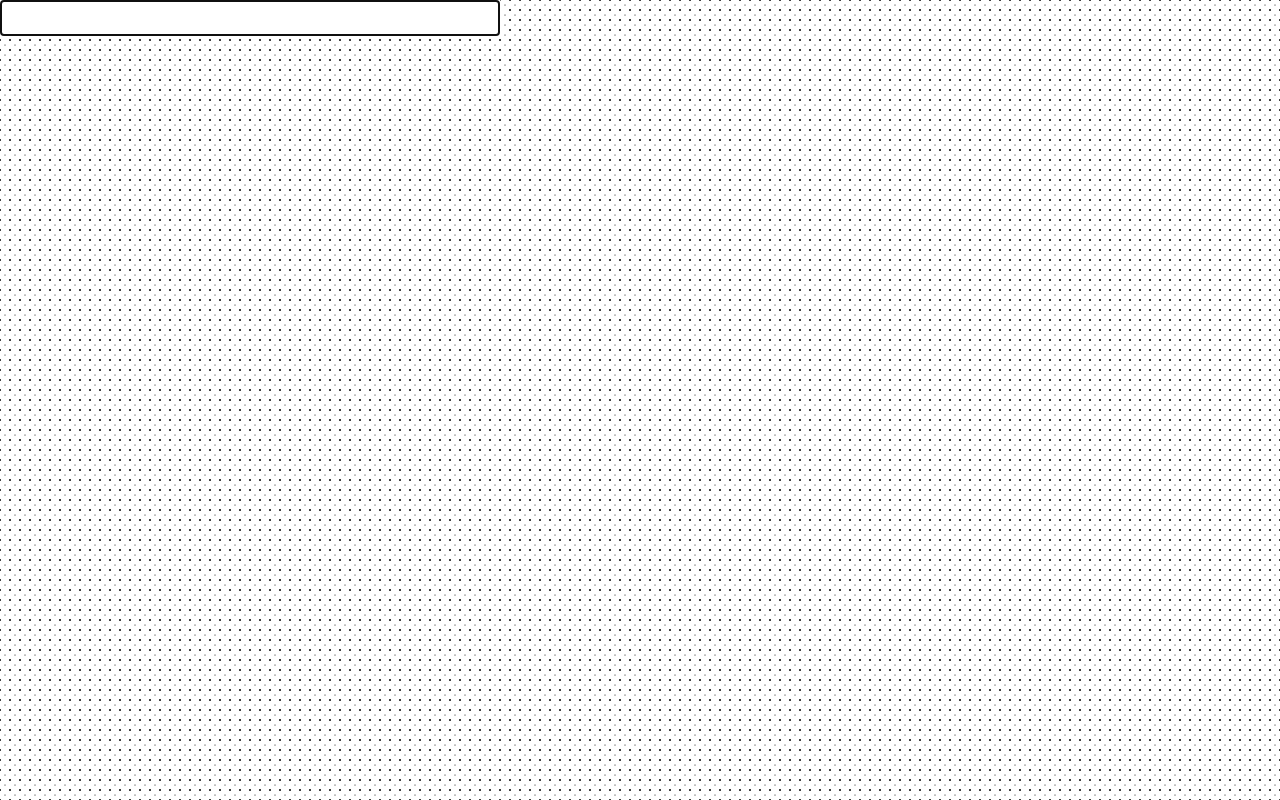
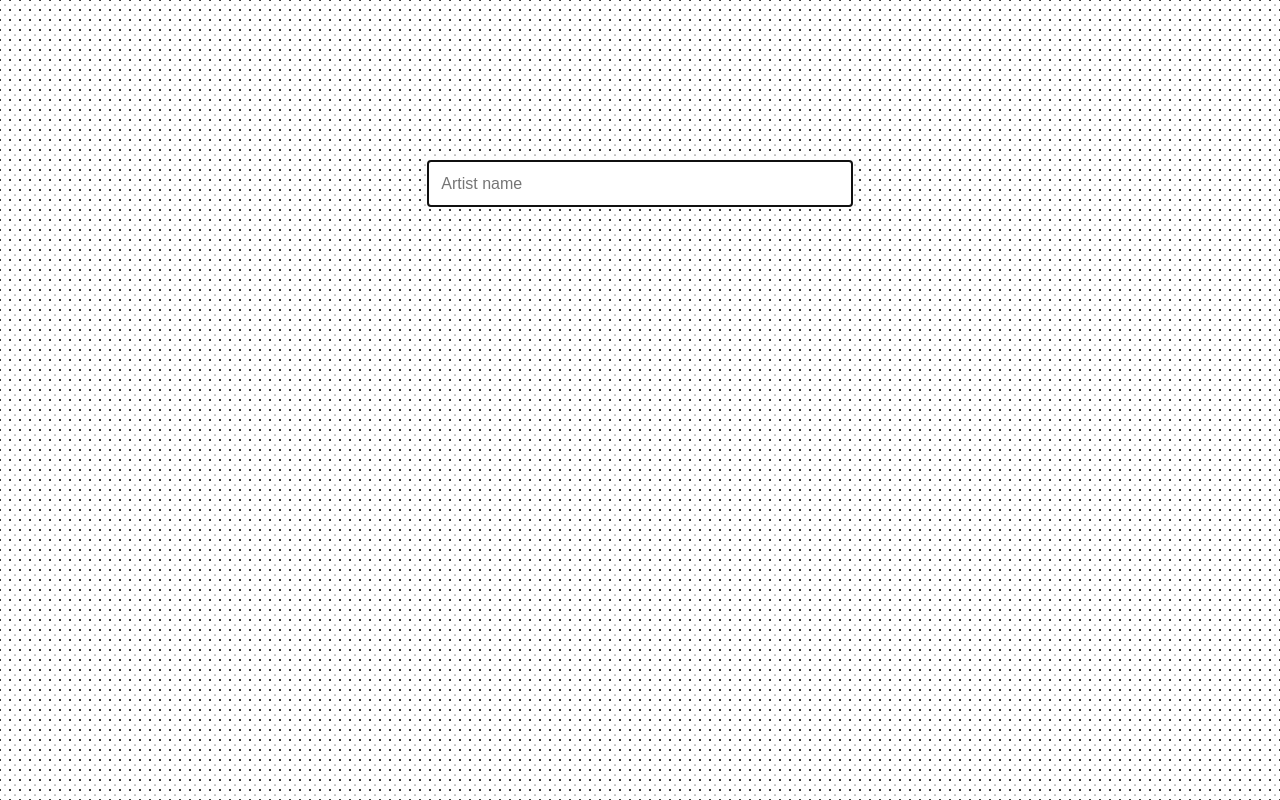
Before and after one commit to disposableraft/the-curator-webapp, a Next.js app: page / in a window 1280 px wide. Built offline with nearby package versions, Linux system fonts and the light colour scheme.

Commit message:
Styling 💅

```diff
--- a/components/autocomplete.tsx
+++ b/components/autocomplete.tsx
@@ -4,7 +4,7 @@ import style from "../styles/AutoComplete.module.css";
 interface AutoCompleteProps {
   allSuggestions: string[];
   onSubmitCallback: (value: string | null) => void;
-  className?: string;
+  placeholder: string;
 }
 
 interface SearchSuggestion {
@@ -15,6 +15,7 @@ interface SearchSuggestion {
 const AutoComplete: React.FC<AutoCompleteProps> = ({
   allSuggestions,
   onSubmitCallback,
+  placeholder,
   ...props
 }) => {
   const [name, setName] = useState<string>("");
@@ -70,13 +71,14 @@ const AutoComplete: React.FC<AutoCompleteProps> = ({
   };
 
   return (
-    <div>
+    <div className={style.autocomplete}>
       <form
         onSubmit={(e) => e.preventDefault()}
         data-testid="autocomplete-artist"
       >
         <input
           className={style.textbox}
+          placeholder={placeholder}
           autoComplete="off"
           autoFocus
           name="artistName"
--- a/pages/index.tsx
+++ b/pages/index.tsx
@@ -52,7 +52,7 @@ const Home: React.FC = () => {
               name="reset"
               title="Reset"
             >
-              X
+              ↺
             </button>
             <button
               onClick={() => toggleModal(!isModalVisible)}
@@ -65,9 +65,9 @@ const Home: React.FC = () => {
           </div>
         )}
         {collection.length > 0 || (
-          <main>
+          <main className={style.autocompleteWrapper}>
             <AutoComplete
-              className={style.autocomplete}
+              placeholder="Artist name"
               onSubmitCallback={(value) => onSubmit(value)}
               allSuggestions={names}
             />
--- a/styles/Autocomplete.module.css
+++ b/styles/Autocomplete.module.css
@@ -1,8 +1,12 @@
+.autocomplete {
+  width: 100%;
+  grid-column-start: 2;
+}
+
 .textbox {
   border: 1px solid #999;
-  padding: 0.5rem;
+  padding: 0.85rem;
   width: 100%;
-  max-width: 500px;
 }
 
 .suggestions {
@@ -10,10 +14,17 @@
   border-top-width: 0;
   list-style: none;
   margin-top: 0;
-  max-height: 143px;
+  max-height: 33vh;
   overflow-y: auto;
   padding-left: 0;
-  width: calc(300px + 1rem);
+  width: 100%;
+  background-color: white;
+}
+
+.suggestion,
+.activeSuggestion,
+.suggestion:hover {
+  padding: 0.85rem;
 }
 
 .activeSuggestion,
--- a/styles/Card.module.css
+++ b/styles/Card.module.css
@@ -6,7 +6,7 @@
 
 .text {
   opacity: 0;
-  margin-top: 20%;
+  margin-top: calc(20% + 1.125rem);
   font-size: 2.25rem;
   text-align: center;
 }
@@ -27,6 +27,9 @@
   .card {
     flex-basis: fit-content;
   }
+  .text {
+    margin-top: 20%;
+  }
 }
 
 @media (max-width: 720px) {
--- a/styles/Home.module.css
+++ b/styles/Home.module.css
@@ -12,7 +12,7 @@
 
 .resetButton:hover,
 .helpButton:hover {
-  background-color: lightskyblue;
+  background-color: tomato;
   color: white;
 }
 
@@ -43,6 +43,12 @@
   padding: 0 0.125rem;
 }
 
+.autocompleteWrapper {
+  margin-top: 10rem;
+  display: grid;
+  grid-template-columns: repeat(3, 1fr);
+}
+
 .grid {
   display: grid;
   grid-template-columns: repeat(3, 1fr);
--- a/styles/globals.css
+++ b/styles/globals.css
@@ -28,6 +28,12 @@ button {
 }
 
 a {
-  color: inherit;
+  color: blue;
   text-decoration: none;
 }
+
+a:hover {
+  text-decoration: underline;
+  text-decoration-style: wavy;
+  text-decoration-color: tomato;
+}
```
